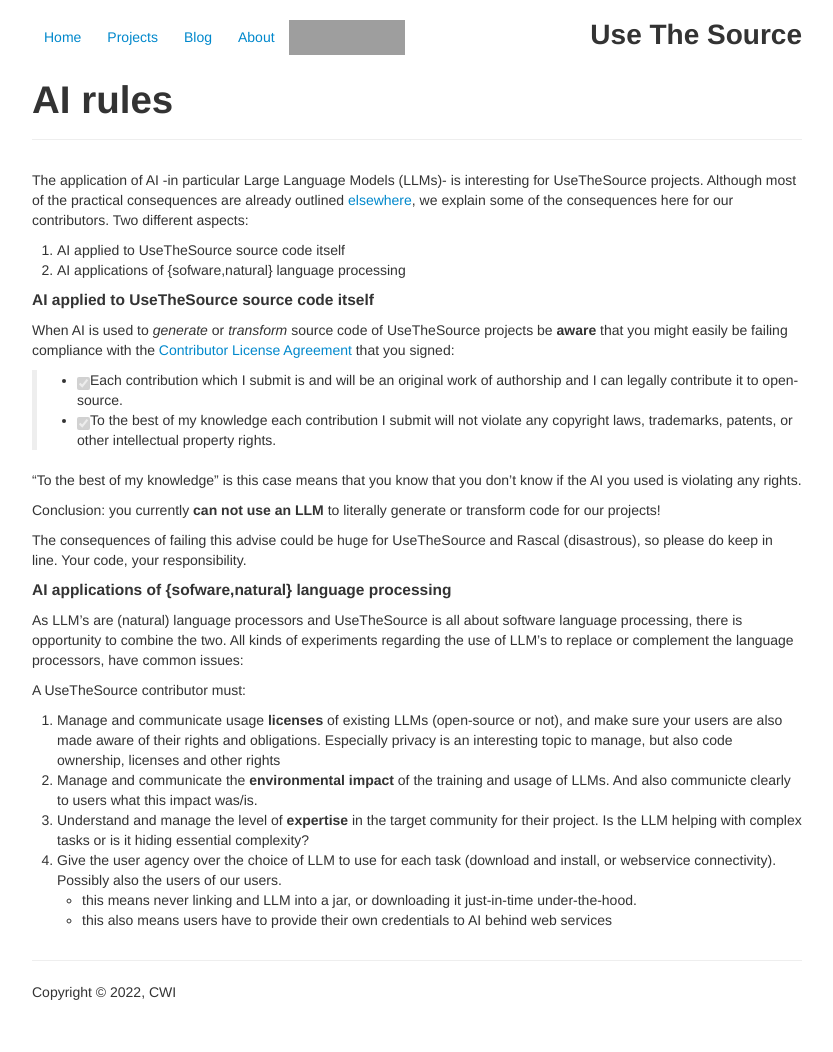
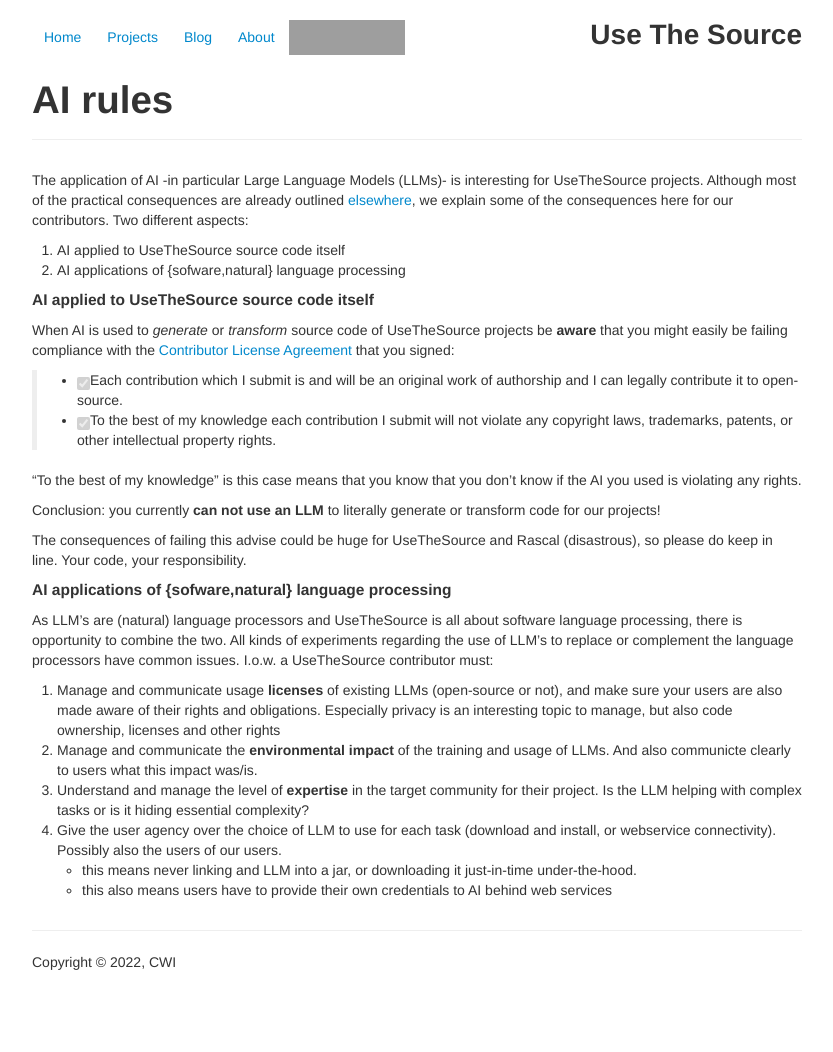
Before and after one commit to usethesource/usethesource.github.io, a Jekyll site: the page built from about/ai.md, in a window 1280 px wide. Shown: the whole page, without its empty margins (223-1056 px from the left). Built offline with Jekyll 4.4.1, drawn with Linux system fonts in a browser that asks for light colours; our own code applies the rules of GitHub Pages for plain Markdown files; after the commit the page ends 1022 px from its top, so only the background shows below that; grey boxes are pictures that could not be loaded.

Commit message:
Update ai.md

```diff
--- a/about/ai.md
+++ b/about/ai.md
@@ -26,9 +26,7 @@
 
 #### AI applications of {sofware,natural} language processing
 
-As LLM's are (natural) language processors and UseTheSource is all about software language processing, there is opportunity to combine the two. All kinds of experiments regarding the use of LLM's to replace or complement the language processors, have common issues:
-
-A UseTheSource contributor must:
+As LLM's are (natural) language processors and UseTheSource is all about software language processing, there is opportunity to combine the two. All kinds of experiments regarding the use of LLM's to replace or complement the language processors have common issues. I.o.w. a UseTheSource contributor must:
 1. Manage and communicate usage **licenses** of existing LLMs (open-source or not), and make sure your users are also made aware of their rights and obligations. Especially privacy is an interesting topic to manage, but also code ownership, licenses and other rights
 2. Manage and communicate the **environmental impact** of the training and usage of LLMs. And also communicte clearly to users what this impact was/is.
 3. Understand and manage the level of **expertise** in the target community for their project. Is the LLM helping with complex tasks or is it hiding essential complexity?
```
